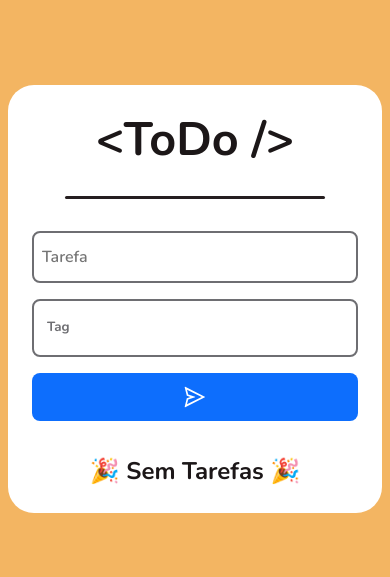
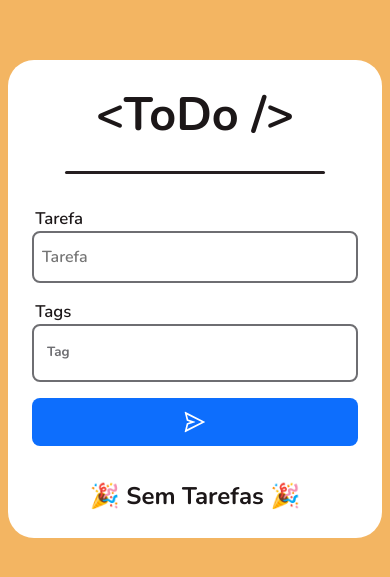
Before and after one commit to CauaRodrigues/todo-simple, a React (Create React App) app: page / in a window 390 px wide. Shown: the part 123-700 px from the top of the page. Built offline with nearby package versions, Linux system fonts and the light colour scheme.

Commit message:
add labels and fix mobile layout

```diff
--- a/src/components/ToDo/index.js
+++ b/src/components/ToDo/index.js
@@ -121,6 +121,9 @@ export default class ToDo extends Component {
 				<S.Divider />
 
 				<div className="form-control">
+					<div className="field-group">
+						<label htmlFor="newTask">Tarefa</label>
+
 						<S.Field
 							type="text"
 							placeholder="Tarefa"
@@ -135,6 +138,10 @@ export default class ToDo extends Component {
 							}
 							autoComplete="off"
 						/>
+					</div>
+
+					<div className="field-group">
+						<label htmlFor="newTag">Tags</label>
 
 						<S.TagField
 							onClick={() => {
@@ -180,6 +187,7 @@ export default class ToDo extends Component {
 								autoComplete="off"
 							/>
 						</S.TagField>
+					</div>
 
 					<S.Button type="button" onClick={this.addTask}>
 						<AiOutlineSend size={24} color="#ffffff" />
--- a/src/styled.js
+++ b/src/styled.js
@@ -50,6 +50,17 @@ const Card = styled.section`
 		gap: 1rem;
 		width: 100%;
 		flex-wrap: wrap;
+
+		.field-group {
+			width: 100%;
+
+			label {
+				font-size: min(1.05rem, 8vw);
+				font-weight: 600;
+				margin-bottom: 0.5rem;
+				margin-left: 0.2rem;
+			}
+		}
 	}
 
 	.container--tasks {
@@ -61,6 +72,10 @@ const Card = styled.section`
 			display: flex;
 			flex-direction: column;
 			gap: 0.5rem;
+
+			li {
+				min-width: 100%;
+			}
 		}
 
 		h2 {
@@ -203,13 +218,13 @@ const Task = styled.li`
 		}
 
 		label {
+			width: max-content;
 			font-size: min(1.1rem, 4vw);
 			font-weight: 500;
 		}
 	}
 
 	.tags {
-		width: 100%;
 		display: flex;
 		align-items: center;
 		gap: 0.5rem;
```
Lines whose indentation alone changed are shown as unchanged.
